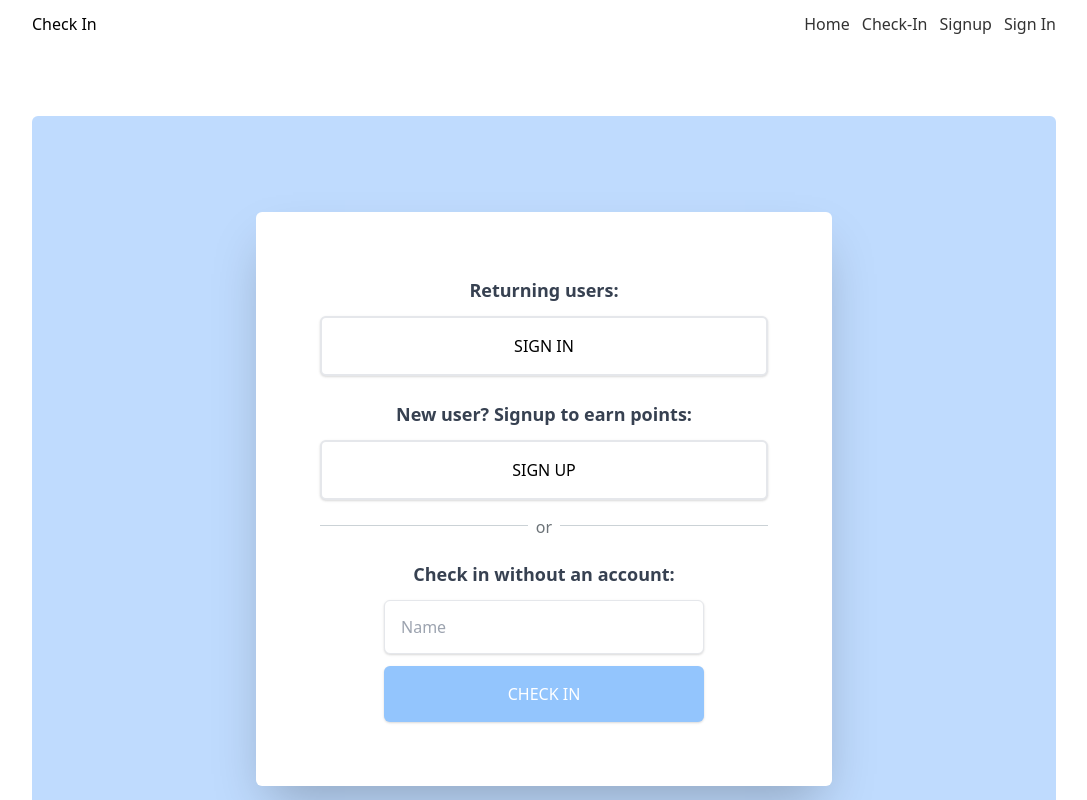
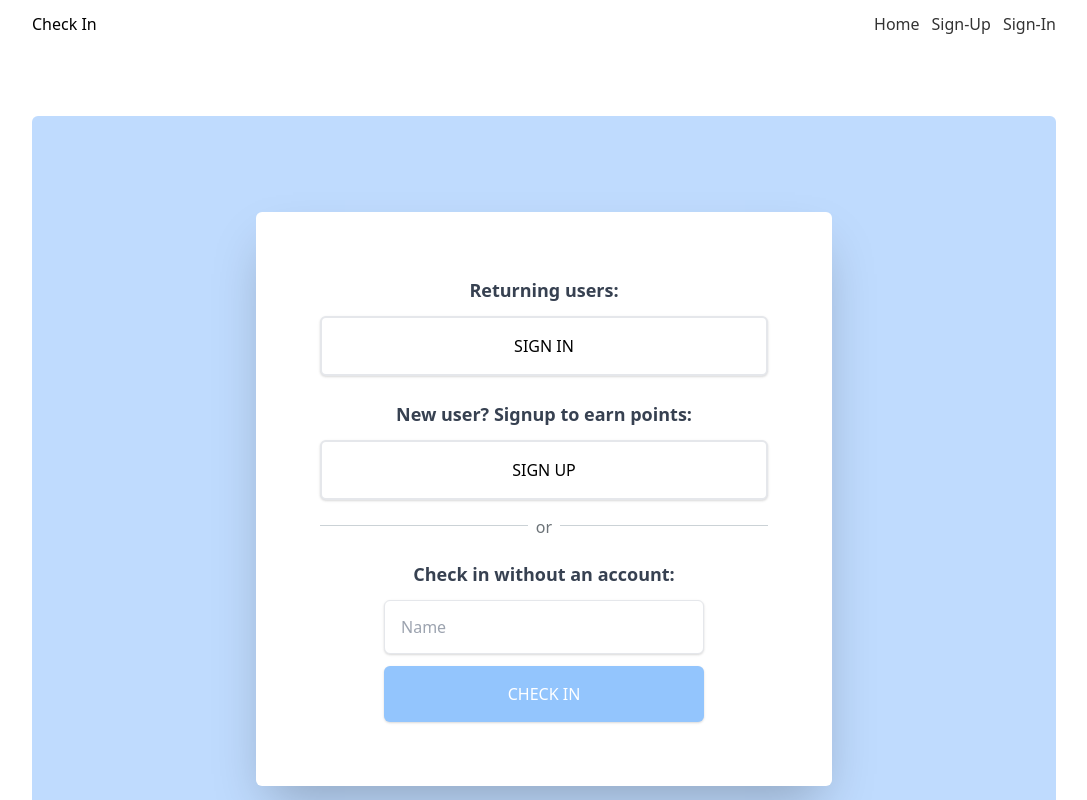
Before and after one commit to doanja/check-in, a Next.js app: page / in a window 1280 px wide. Shown: the top 800 px of the page, without its empty margins (96-1183 px from the left). Built offline with nearby package versions, Linux system fonts and the light colour scheme.

Commit message:
more refactoring and project organizing

```diff
--- a/components/forms/FormSignUp.tsx
+++ b/components/forms/FormSignUp.tsx
@@ -148,7 +148,7 @@ const FormSignUp = ({ onSubmit }: FormProps) => {
 
       {renderFormBtns()}
 
-      {showCheckInPrompt && <Link href='/checkin'>Already a member? Check-In here.</Link>}
+      {showCheckInPrompt && <Link href='/'>Already a member? Check-In here.</Link>}
     </form>
   );
 };
--- a/components/layouts/Nav.tsx
+++ b/components/layouts/Nav.tsx
@@ -9,14 +9,11 @@ const Navbar = () => {
       <Link href='/'>
         <a>Home</a>
       </Link>
-      <Link href='/checkin'>
-        <a>Check-In</a>
-      </Link>
       <Link href='/signup'>
-        <a>Signup</a>
+        <a>Sign-Up</a>
       </Link>
       <Link href='/signin'>
-        <a>Sign In</a>
+        <a>Sign-In</a>
       </Link>
     </nav>
   );
--- a/pages/_app.tsx
+++ b/pages/_app.tsx
@@ -1,5 +1,5 @@
-import { Layout } from '@/components';
-import '@/styles/index.css';
+import { Layout } from 'components';
+import 'styles/index.css';
 
 import type { AppProps } from 'next/app';
 
--- a/pages/index.tsx
+++ b/pages/index.tsx
@@ -6,12 +6,6 @@ export default function Home() {
 
   return (
     <div className='page-container'>
-      {/* <div className='mx-auto z-10 mt-48 text-center'>
-        <h1 className='text-white text-5xl font-semibold'>
-          Welcome to <span className='text-purple-300'>askljdf;lkajsdf</span>
-        </h1>
-      </div> */}
-
       <div className='max-w-xl w-full mt-24 mb-24 rounded-md shadow-2xl bg-white mx-auto overflow-hidden z-10 text-center'>
         <div className='p-16'>
           <p className='text-gray-700 text-lg font-bold mb-3'>Returning users:</p>
--- a/pages/signin.tsx
+++ b/pages/signin.tsx
@@ -4,17 +4,17 @@ import { useModal } from 'contexts/ModalContext';
 import { useState } from 'react';
 import { UserService } from 'services';
 
-const userService = new UserService();
-
-const signin = () => {
+const signIn = () => {
   const [checkedIn, setCheckedIn] = useState(false);
   const [userData, setUserData] = useState<User>();
   const { toggleModal, setTitle, setBody } = useModal();
 
+  // TODO: finish error handling
   const signinUser = async (formValues: { phone: string }, e: React.SyntheticEvent) => {
     e.preventDefault();
 
     try {
+      const userService = new UserService();
       const res = await userService.checkInUser(formValues.phone);
       // set name and pts here for welcome message
       console.log('in try');
@@ -66,4 +66,4 @@ const signin = () => {
   );
 };
 
-export default signin;
+export default signIn;
--- a/pages/signup.tsx
+++ b/pages/signup.tsx
@@ -1,10 +1,7 @@
 import React, { useState } from 'react';
-import { useRouter } from 'next/router';
 import { PrismaClient, User, Prisma } from '@prisma/client';
 import { FormSignUp } from 'components';
 import { UserService } from 'services';
-
-const userService = new UserService();
 
 export const getServerSideProps = async () => {
   const prisma = new PrismaClient();
@@ -24,19 +21,20 @@ interface signupProps {
 }
 
 // TODO: finish implementing this
-
-const signup = ({ initialUsers }: signupProps) => {
+const signUp = ({ initialUsers }: signupProps) => {
   const [users, setUsers] = useState<User[]>(initialUsers);
-  const router = useRouter();
 
   const createUser = async (user: Prisma.UserCreateInput, e: React.SyntheticEvent) => {
     e.preventDefault();
     try {
+      // create user and automatically sign user in
+
+      const userService = new UserService();
       const res = await userService.createUser(user);
+
       await setUsers([...users, res.data.data]);
       const res2 = await userService.checkInUser(res.data.data.phone);
       console.log(`res2`, res2);
-      // router.push('/checkin');
     } catch (error) {
       if (error.meta.target === 'phone_unique') {
         alert('Phone must be unique');
@@ -45,16 +43,6 @@ const signup = ({ initialUsers }: signupProps) => {
       }
     }
   };
-
-  // const deleteUser = async (userId: string) => {
-  //   try {
-  //     const res = await userService.deleteUser(userId);
-  //     const filteredUsers: User[] = users.filter((user: User) => res.data.data.id !== user.id);
-  //     setUsers(filteredUsers);
-  //   } catch (error) {
-  //     console.log(error.response.status);
-  //   }
-  // };
 
   return (
     <div className='page-container'>
@@ -74,4 +62,4 @@ const signup = ({ initialUsers }: signupProps) => {
   );
 };
 
-export default signup;
+export default signUp;
```
